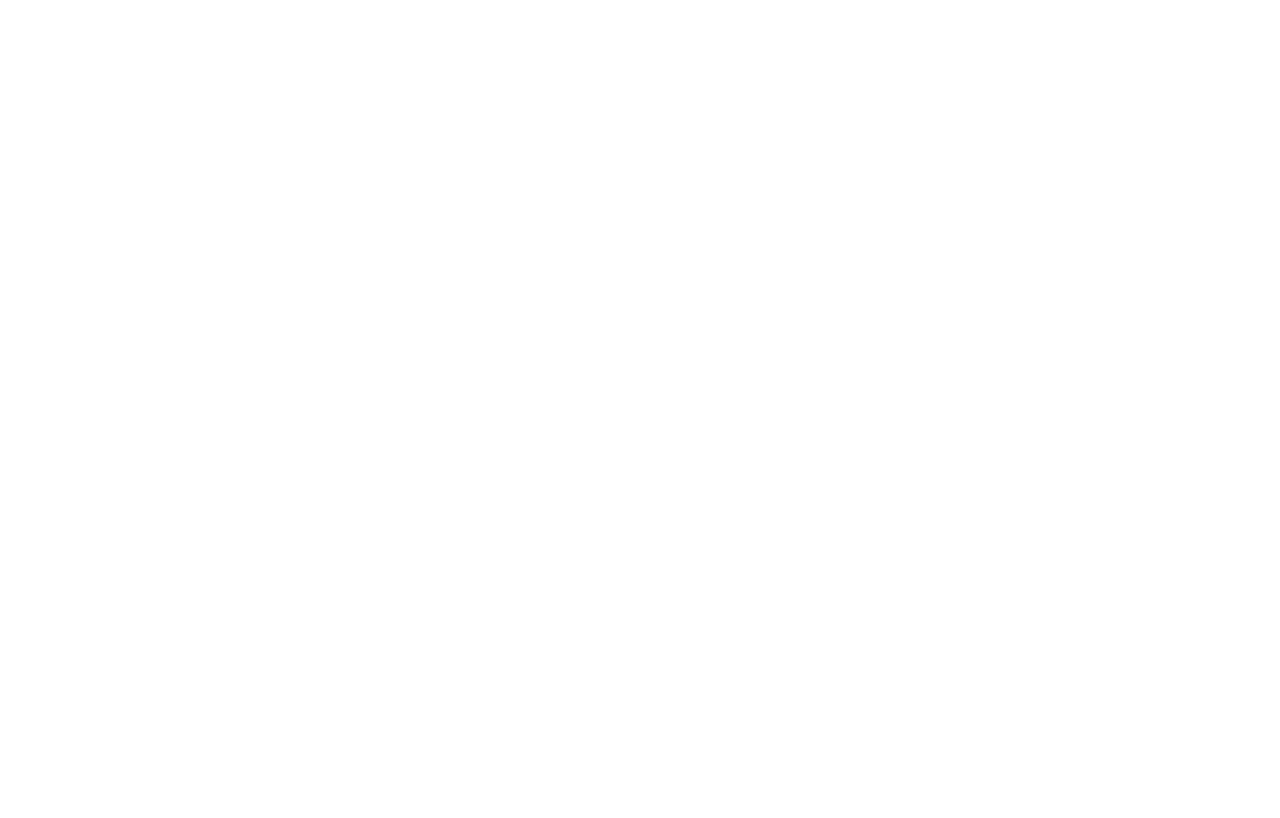
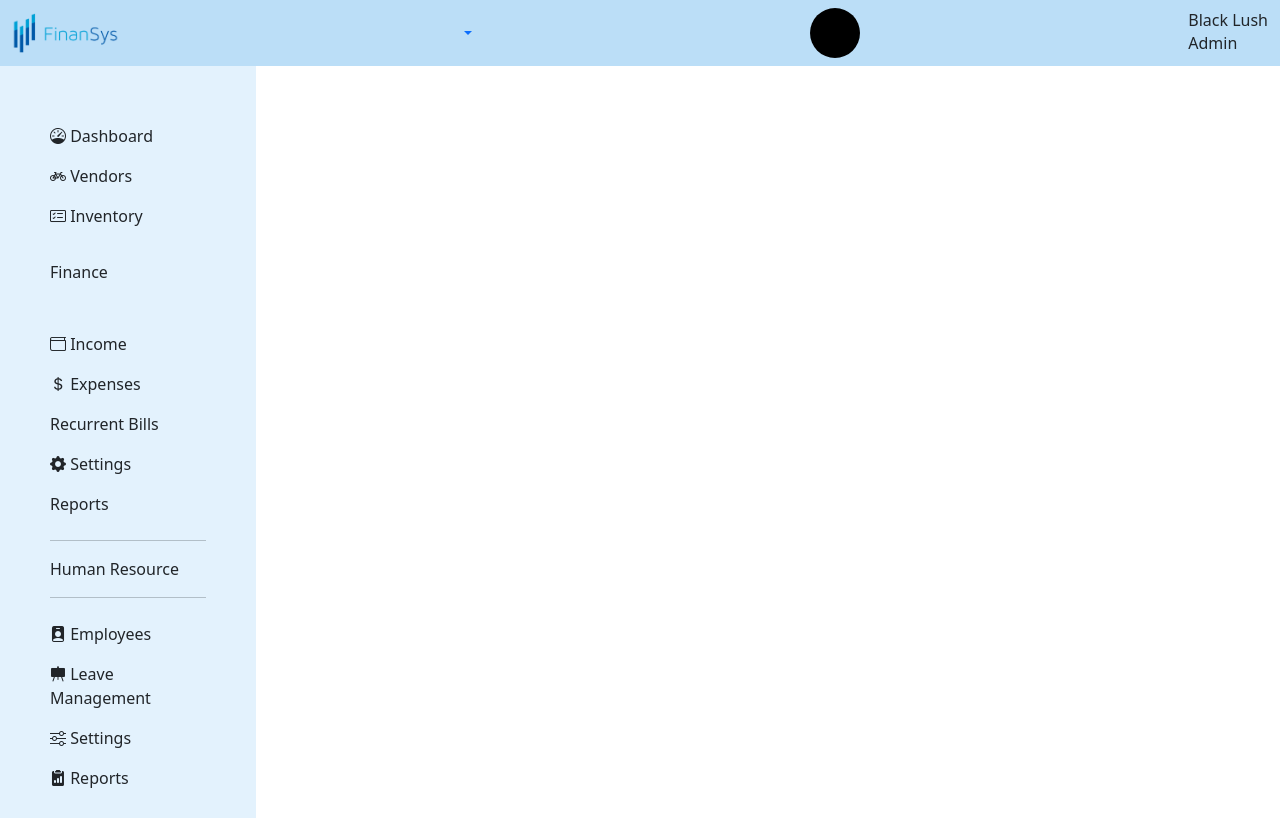
Before and after one commit to Bratipah/office-management, a plain HTML site: page income.html in a window 1280 px wide. Drawn offline with nearby package versions, Linux system fonts and the light colour scheme.

Commit message:
add navto incomepage

```diff
--- a/income.html
+++ b/income.html
@@ -5,8 +5,99 @@
     <meta http-equiv="X-UA-Compatible" content="IE=edge">
     <meta name="viewport" content="width=device-width, initial-scale=1.0">
     <title>Document</title>
+    <link rel="stylesheet" href="css/style.css">
+    <link href="https://cdn.jsdelivr.net/npm/bootstrap@5.2.0-beta1/dist/css/bootstrap.min.css" rel="stylesheet" integrity="sha384-0evHe/X+R7YkIZDRvuzKMRqM+OrBnVFBL6DOitfPri4tjfHxaWutUpFmBp4vmVor" crossorigin="anonymous">
+    <!-- JavaScript Bundle with Popper -->
+    <script src="https://cdn.jsdelivr.net/npm/bootstrap@5.2.0-beta1/dist/js/bootstrap.bundle.min.js" integrity="sha384-pprn3073KE6tl6bjs2QrFaJGz5/SUsLqktiwsUTF55Jfv3qYSDhgCecCxMW52nD2" crossorigin="anonymous"></script>
+    <link rel="stylesheet" href="https://cdn.jsdelivr.net/npm/bootstrap-icons@1.8.3/font/bootstrap-icons.css">
+    <script src="https://code.jquery.com/jquery-3.6.0.min.js" integrity="sha256-/xUj+3OJU5yExlq6GSYGSHk7tPXikynS7ogEvDej/m4=" crossorigin="anonymous"></script>
 </head>
 <body>
+    <nav class="navbar navbar-expand-lg" style="background-color: #bbdef7;">
+        <div class="container-fluid">
+          <button class="navbar-toggler" type="button" data-bs-toggle="collapse" data-bs-target="#navbarTogglerDemo0" aria-controls="navbarTogglerDemo01" aria-expanded="false" aria-label="Toggle navigation">
+            <span class="navbar-toggler-icon"></span>
+          </button>
+          <div class="collapse navbar-collapse mainNav" id="navbarTogglerDemo01">
+                <a class="navbar-brand" href="dashboard.html" style="margin: left 20px; ;">
+                    <img src="images/logo1.png" alt="" class="logo">
+                </a>
+                <div class="profileDataCont" id="navbarNav">
+                    <div class="dropdown" style="margin-right: 10px;"></div>
+                    <a class="dropdown-toggle" type="button" id="dropdownMenu2" data-bs-toggle="dropdown" aria-expanded="false"></a>
+                    <ul class="dropdown-menu" aria-labelledby="dropdoenMenu2">
+                        <li><a class="dropdown-item" href="" type="button">My Account</a></li>
+                        <li><a class="dropdown-item" href="#" type="button">Settings</a></li>
+                        <li><a class="dropdown-item" href="#" type="button">Logout</a></li>
+                    </ul>
+                </div>
 
+            <div class="profilePlaceholder" id="navUserProf"></div>
+            <div class="userNams">
+                <h6 id="navUserName">Black Lush</h6>
+                <p id="navUserType">Admin</p>
+            </div>
+          </div>
+        </div>
+      </nav>
+
+    <section class="homeSec">
+        <!-- SideNav -->
+        <div class="sideNav">
+            <ul class="navbar-nav me-auto mb-2 mb-lg-0">
+                <li class="nav-item">
+                    <a class="nav-link active" aria-current="page" href="dashboard.html"><i class="bi bi-speedometer"></i>  Dashboard</a>
+                  </li>
+                <li class="nav-item">
+                  <a class="nav-link" aria-current="page" href="vendors.html"><i class="bi bi-bicycle"></i>  Vendors</a>
+                </li>
+                <li class="nav-item">
+                    <a class="nav-link" aria-current="page" href="inventory.html"><i class="bi bi-card-checklist"></i>  Inventory</a>
+                  </li>
+            </ul>
+            <br>
+            <p>Finance</p>
+            <br>
+
+            <ul class="navbar-nav me-auto mb-2 mb-lg-0">
+                <li class="nav-item">
+                    <a class="nav-link" aria-current="page" href="income.html"><i class="bi bi-wallet"></i>  Income</a>
+                  </li>
+                <li class="nav-item">
+                  <a class="nav-link" aria-current="page" href="expenses.html"><i class="bi bi-currency-dollar"></i>  Expenses</a>
+                </li>
+                <li class="nav-item">
+                    <a class="nav-link" aria-current="page" href="expenses.html"><i class="bi bi-card-bank"></i>  Recurrent Bills</a>
+                </li>
+                <li class="nav-item">
+                    <a class="nav-link" aria-current="page" href="finance-settings.html"><i class="bi bi-gear-fill"></i>  Settings</a>
+                  </li>
+                <li class="nav-item">
+                    <a class="nav-link" aria-current="page" href="fin-reports.html"><i class="bi bi-file-spreadsheets"></i>  Reports</a>
+                </li>
+
+            </ul>
+
+            <hr>
+            <p>Human Resource</p>
+            <hr>
+
+            <ul class="navbar-nav me-auto mb-2 mb-lg-0">
+                <li class="nav-item">
+                    <a class="nav-link" href="employees.html"> <i class="bi bi-person-badge-fill"></i> Employees</a>
+                </li>
+                <li class="nav-item">
+                  <a class="nav-link" href="leave-mngt.html"> <i class="bi bi-easel-fill"></i> Leave Management</a>
+                </li>
+                <li class="nav-item">
+                  <a class="nav-link " href="hr-settings.html"><i class="bi bi-sliders"></i> Settings</a>
+                </li>
+
+                <li class="nav-item">
+                    <a class="nav-link" href="hr-reports.html"> <i class="bi bi-clipboard2-data-fill"></i> Reports</a>
+                </li>
+            </ul>
+        </div>
+        <!-- SideNav -->
 </body>
 </html>
```
